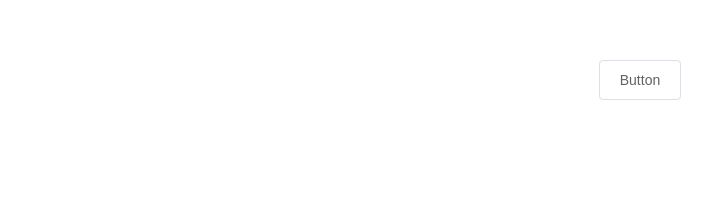
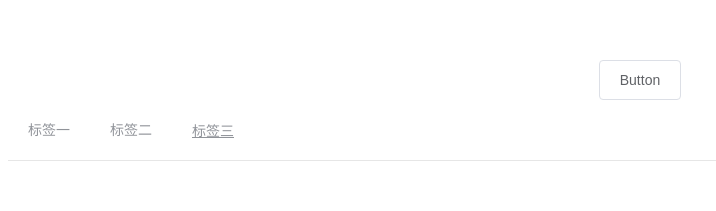
Before and after one commit to CharlieLei/ReworkSECIIIFrontEnd, a Vue app: page / in a window 1280 px wide. Shown: the top 211 px of the page, without its empty margins (0-716 px from the left). Built offline with nearby package versions, Linux system fonts and the light colour scheme.

Commit message:
添加导航栏模板

```diff
--- a/src/App.vue
+++ b/src/App.vue
@@ -1,21 +1,23 @@
 <template>
   <div id="app">
+
 <!--    <img alt="Vue logo" src="./assets/logo.png">-->
 <!--    <HelloWorld msg="Welcome to Your Vue.js App"/>-->
-    <el-button @click="visible = true">Button</el-button>
-    <el-dialog :visible.sync="visible" title="Hello world">
-      <p>Try Element</p>
-    </el-dialog>
+      <el-button @click="visible = true">Button</el-button>
+      <el-dialog :visible.sync="visible" title="Hello world">
+          <p>Try Element</p>
+      </el-dialog>
+      <Guide/>
   </div>
 </template>
 
 <script>
-// import HelloWorld from './components/HelloWorld.vue'
+import Guide from '@/components/common/Guide'
 
 export default {
   name: 'app',
   components: {
-    // HelloWorld
+      Guide
   },
   data: function() {
     return { visible: false }
--- /dev/null
+++ b/src/components/common/Guide.vue
@@ -0,0 +1,22 @@
+<template>
+    <el-menu mode="horizontal" :default-active="menuIndex">
+        <el-menu-item index="0" id="logo">标签一</el-menu-item>
+        <el-menu-item index="1"><a href="/"></a>标签二</el-menu-item>
+        <el-menu-item index="2"><a href="/">标签三</a></el-menu-item>
+    </el-menu>
+</template>
+
+<script>
+    export default {
+        name: "guide",
+        data() {
+            return {
+                menuIndex: 0,
+            }
+        }
+    }
+</script>
+
+<style scoped>
+
+</style>
```
